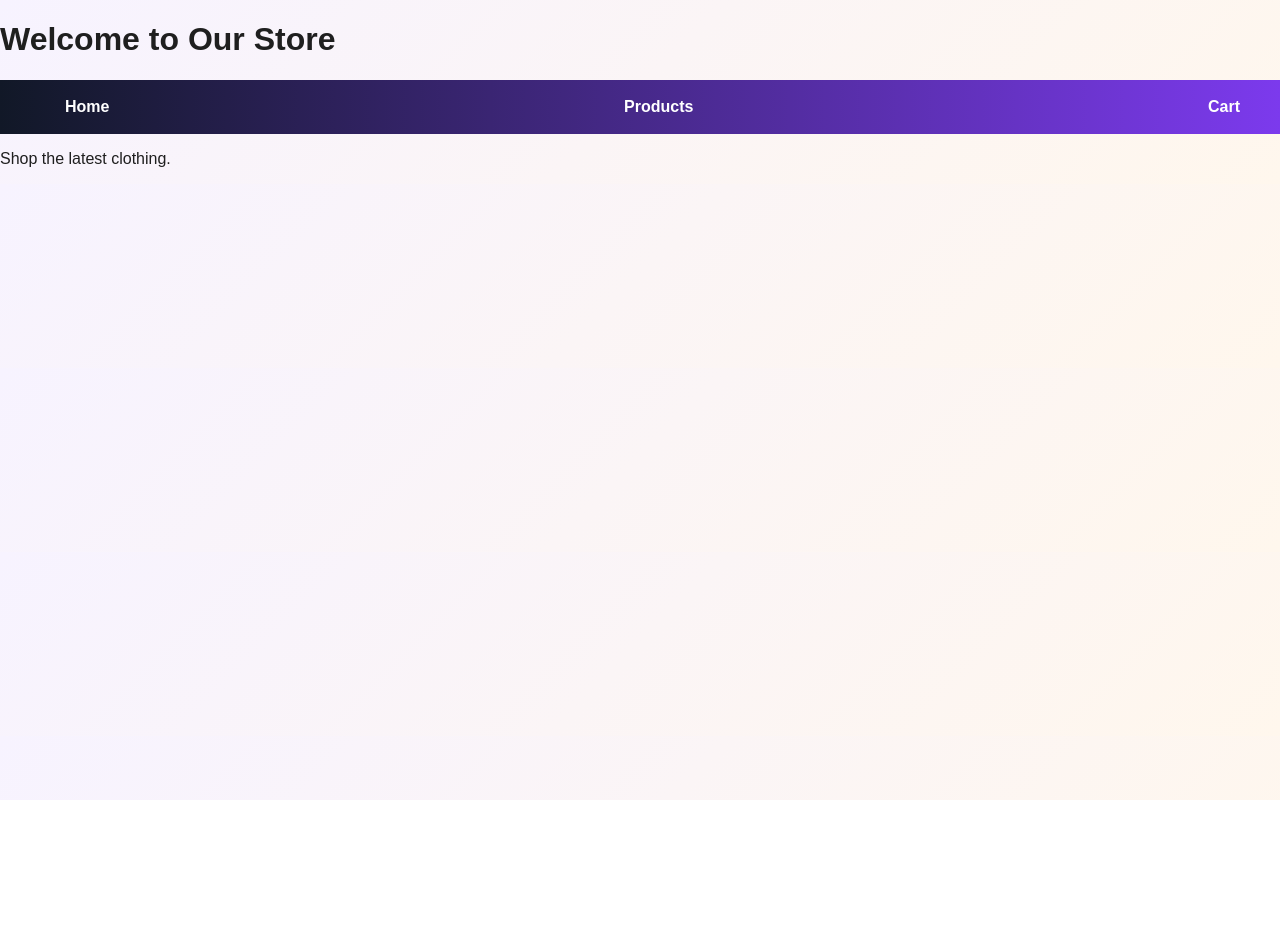
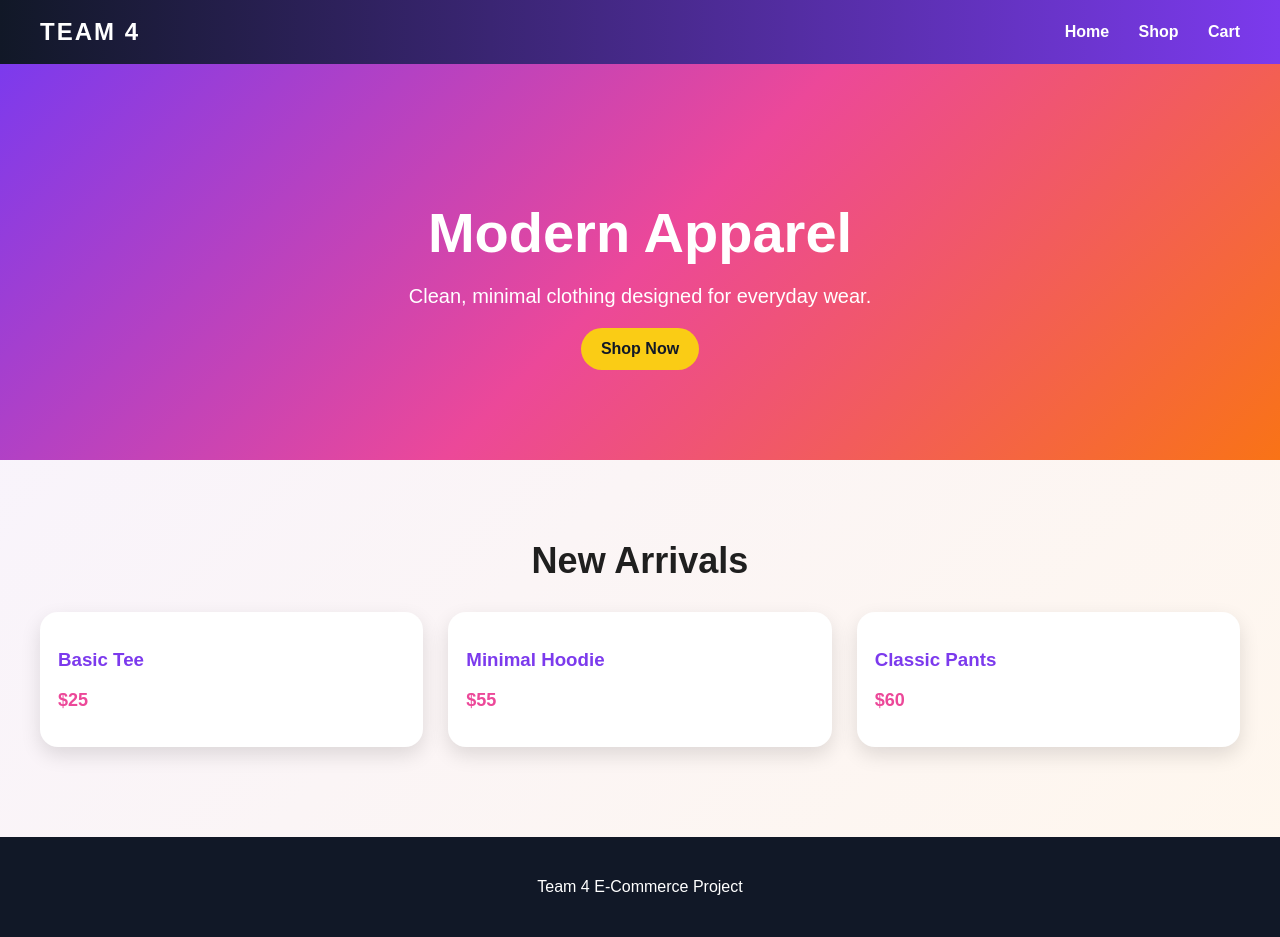
Before and after one commit to SoLReaper01/Ecommerce-Website, a website: page public/index.html in a window 1280 px wide. Before the commit the page ends 800 px from the top, so only its background shows below. Drawn offline with Linux system fonts and the light colour scheme.

Commit message:
Revamp index.html with new title and layout
Updated the title and enhanced the layout with new sections for hero and product listings.

```diff
--- a/public/index.html
+++ b/public/index.html
@@ -1,20 +1,53 @@
 <!DOCTYPE html>
 <html>
 <head>
-  <title>Clothing Store</title>
+  <title>Team 4 Clothing</title>
   <link rel="stylesheet" href="css/style.css">
 </head>
 
 <body>
-  <h1>Welcome to Our Store</h1>
 
   <nav>
-    <a href="index.html">Home</a>
-    <a href="products.html">Products</a>
-    <a href="cart.html">Cart</a>
+    <div class="logo">TEAM 4</div>
+    <div>
+      <a href="index.html">Home</a>
+      <a href="products.html">Shop</a>
+      <a href="cart.html">Cart</a>
+    </div>
   </nav>
 
-  <p>Shop the latest clothing.</p>
+  <section class="hero">
+    <div>
+      <h1>Modern Apparel</h1>
+      <p>Clean, minimal clothing designed for everyday wear.</p>
+      <a href="products.html" class="btn">Shop Now</a>
+    </div>
+  </section>
+
+  <section class="section">
+    <h2>New Arrivals</h2>
+
+    <div class="product-grid">
+      <div class="product">
+        <h3>Basic Tee</h3>
+        <p class="price">$25</p>
+      </div>
+
+      <div class="product">
+        <h3>Minimal Hoodie</h3>
+        <p class="price">$55</p>
+      </div>
+
+      <div class="product">
+        <h3>Classic Pants</h3>
+        <p class="price">$60</p>
+      </div>
+    </div>
+  </section>
+
+  <footer>
+    <p>Team 4 E-Commerce Project</p>
+  </footer>
 
   <script src="js/main.js"></script>
 </body>
```
